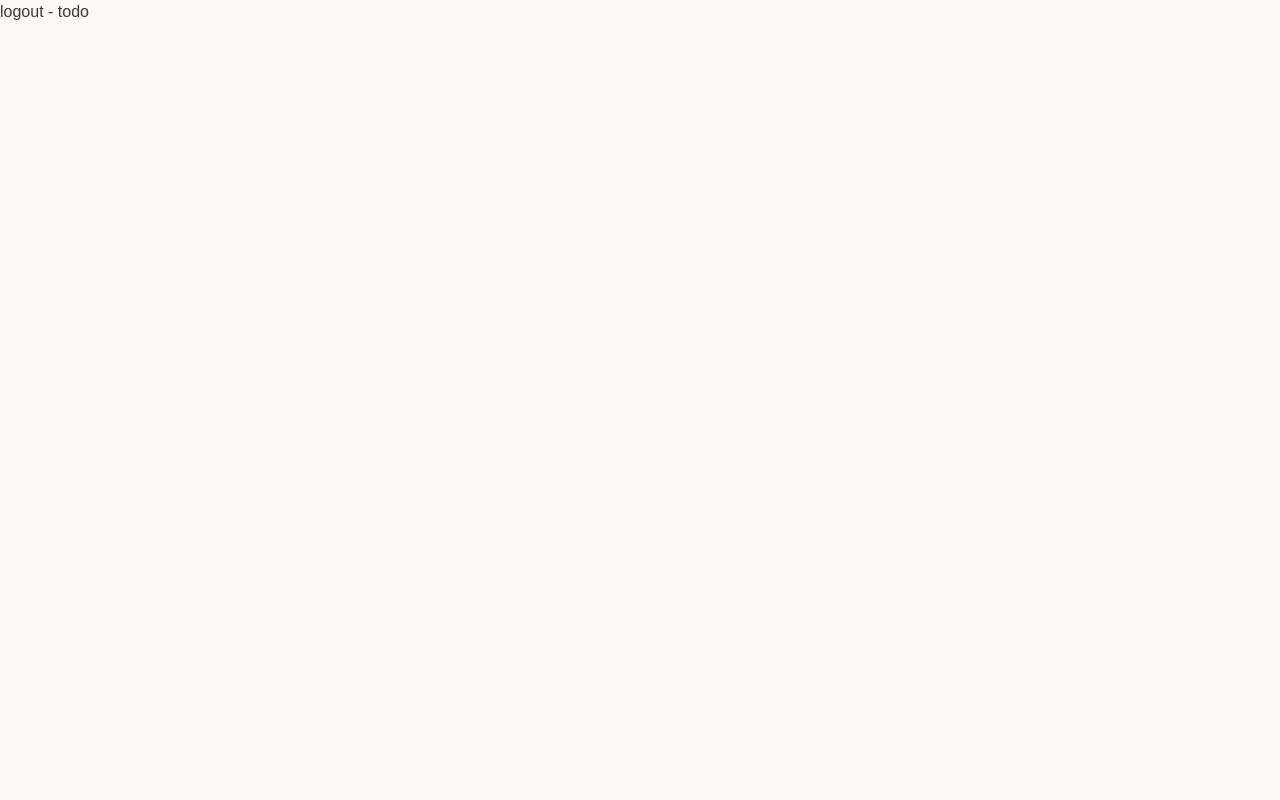
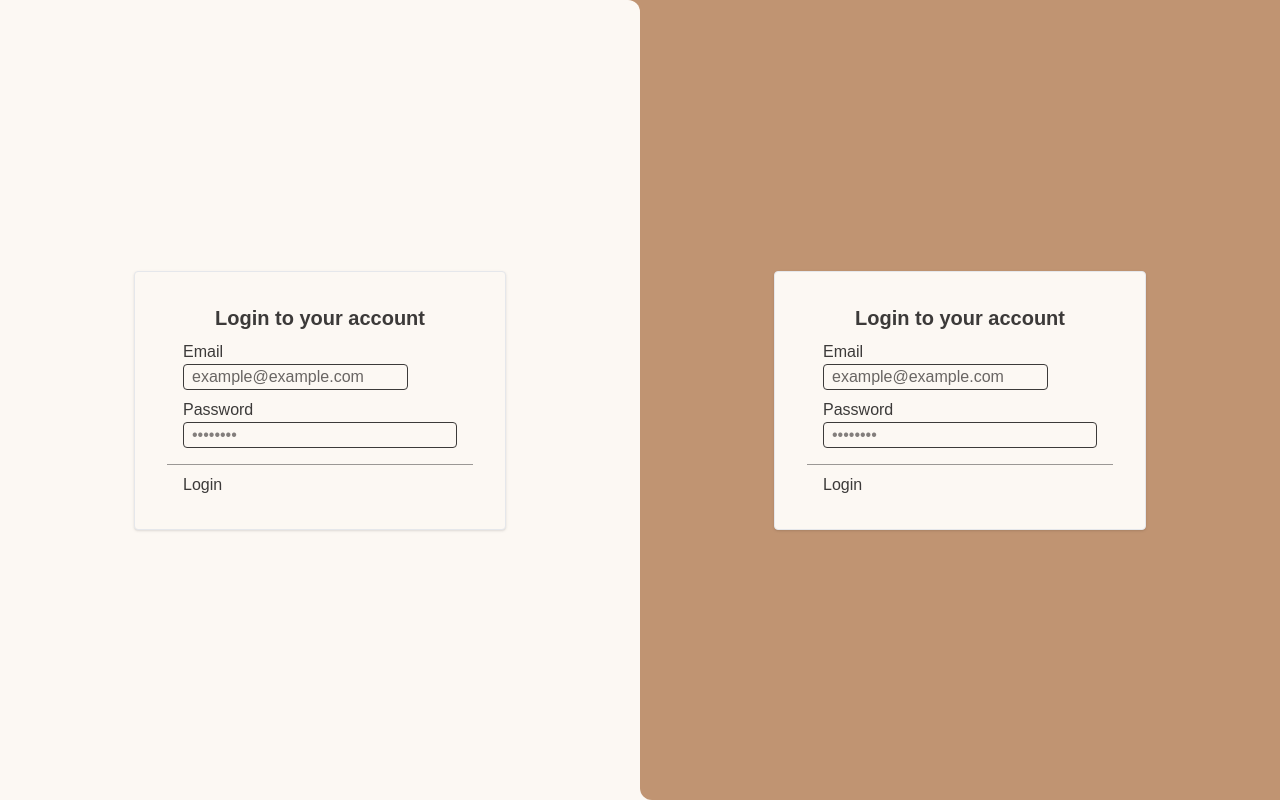
Before and after one commit to jcharme/winhacks25, a Next.js app in the folder next/: page /login in a window 1280 px wide. Built offline with nearby package versions, Linux system fonts and the light colour scheme; no server answers.

Commit message:
started some ui design on login page

```diff
--- a/next/src/app/login/page.tsx
+++ b/next/src/app/login/page.tsx
@@ -14,15 +14,20 @@ interface LoginData {
   password: string;
 }
 
-const Login = (
-    setUser: {setUser: React.Dispatch<React.SetStateAction<User | null>>;}
-) => {
-  const [data, setData] = useState<LoginData>();
+const Login = ({
+  setUser,
+}: {
+  setUser: React.Dispatch<React.SetStateAction<User | null>>;
+}) => {
+  const [data, setData] = useState<LoginData>({
+    email: "",
+    password: "",
+  });
 
   const handleLogin = (e: FormEvent<HTMLFormElement>) => {
     e.preventDefault();
 
-    if (!data?.email || !data?.password) return null;
+    if (!data?.email || !data?.password) return;
     signInWithEmailAndPassword(auth, data.email, data.password)
       .then((userCredential) => {
         setUser(userCredential.user);
@@ -34,35 +39,46 @@ const Login = (
       });
   };
 
-  const handleCredentialsChange = (e: ChangeEvent<HTMLInputElement>) => {
+  const handleFieldChange = (e: ChangeEvent<HTMLInputElement>) => {
     const { name, value } = e.target;
-    setCredentials((prev) => ({
+    setData((prev) => ({
       ...prev,
       [name]: value,
     }));
   };
 
   return (
-    <form onSubmit={handleLogin} className="m-4 space-y-2">
+    <form
+      onSubmit={handleLogin}
+      className="bg-background px-12 py-8 space-y-2 border rounded w-fit shadow"
+    >
+      <h1 className="text-xl px-8 font-semibold">Login to your account</h1>
       <label className="block">
-        Email:
+        <span className="block font-medium">Email</span>
         <input
+          className="bg-transparent px-2 rounded border border-text placeholder-text-600"
           type="email"
           name="email"
-          value={credentials.email}
-          onChange={handleCredentialsChange}
+          placeholder="example@example.com"
+          value={data.email}
+          onChange={handleFieldChange}
         />
       </label>
-      <label className="block">
-        Password:
+      <label className="block font-medium">
+        <span className="block">Password</span>
         <input
+          className="bg-transparent w-full px-2 rounded border border-text placeholder-text-500"
           type="password"
           name="password"
-          value={credentials.password}
-          onChange={handleCredentialsChange}
+          placeholder="••••••••"
+          value={data.password}
+          onChange={handleFieldChange}
         />
       </label>
-      <button type="submit">Click to {action}</button>
+      <span>
+        <hr className="border-t border-text opacity-50 -mx-4 mt-4" />
+      </span>
+      <button type="submit">Login</button>
     </form>
   );
 };
@@ -173,17 +189,19 @@ export default function Account() {
 
   return (
     <>
-      {user ? (
+      {!user ? (
         <div className="flex">
-          <div className="w-[50vw] h-screen">
+          <div className="bg-secondary w-[50vw] h-screen">
+            <div className="bg-background w-[50vw] h-screen rounded-tr-xl flex place-items-center justify-center">
+              <Login setUser={setUser} />
+            </div>
+          </div>
+          <div className="bg-secondary rounded-bl-xl w-[50vw] h-screen flex place-items-center justify-center">
             <Login setUser={setUser} />
-          </div>
-          <div className="text-background bg-secondary w-[50vw] h-screen">
-            <Signup />
           </div>
         </div>
       ) : (
-        <p>logout - todo</p>
+        <button onClick={handleSignOut}>logout</button>
       )}
     </>
   );
```
